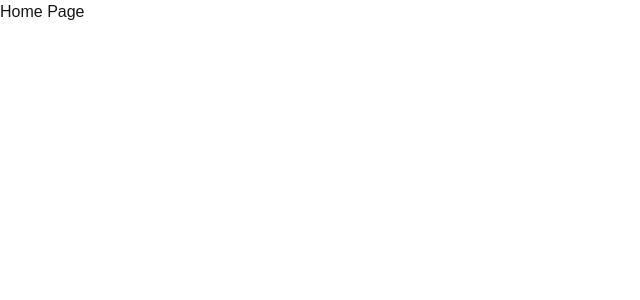
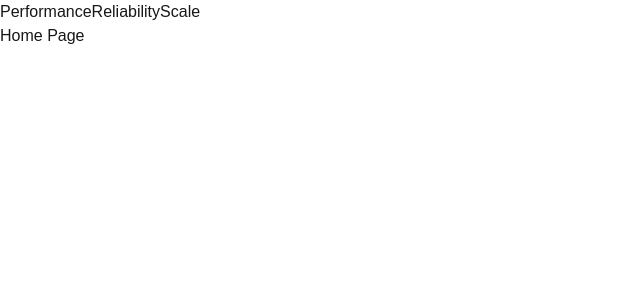
Before and after one commit to harshdeepkanhai/next_tutorial, a Next.js app: page / in a window 1280 px wide. Shown: the top 300 px of the page, without its empty margins (0-640 px from the left). Built offline with nearby package versions, Linux system fonts and the light colour scheme.

Commit message:
Linking between pages

```diff
--- a/src/app/page.tsx
+++ b/src/app/page.tsx
@@ -1,5 +1,14 @@
+import Link from "next/link";
+
 export default function Home() {
   return (
+    <div>
+      <div>
+      <Link href="/performance">Performance</Link>
+      <Link href="/reliability">Reliability</Link>
+      <Link href="/scale">Scale</Link>
+      </div>
     <div>Home Page</div>
+    </div>
   );
 }
```
